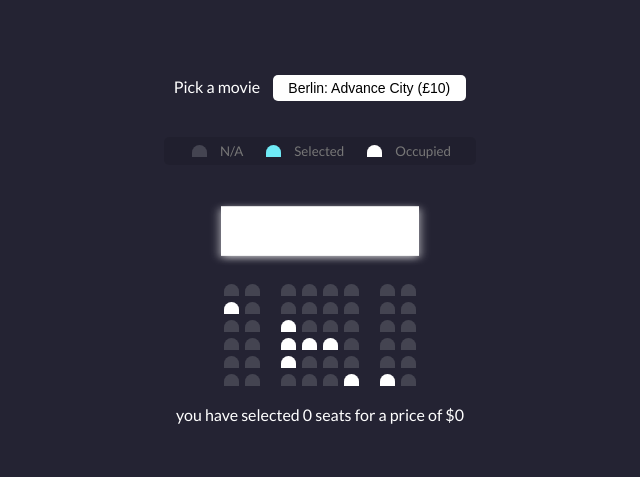
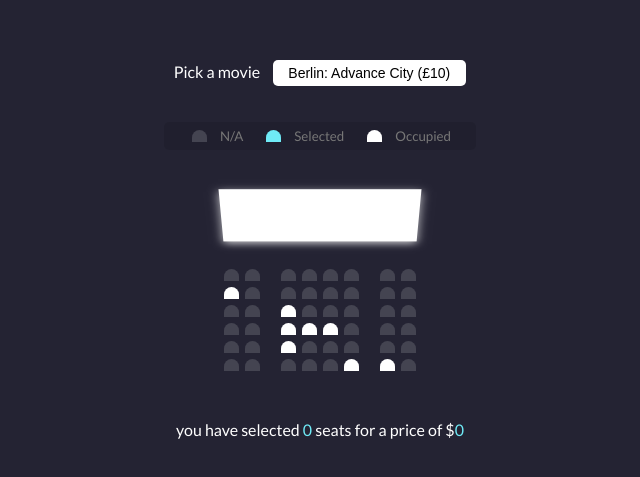
Before and after one commit to aliniko/Movie-Booking, a plain HTML site: page index.html in a window 1280 px wide. Shown: the part 161-638 px from the top of the page, without its empty margins (320-960 px from the left). Drawn offline with Linux system fonts and the light colour scheme.

Commit message:
screen look like 3D

```diff
--- a/style.css
+++ b/style.css
@@ -101,5 +101,18 @@ body {
     margin: 15px 0 ;
     transform: rotateX(-45deg);
     box-shadow: 0 3px 10px rgba(255, 255, 255, 0.75);
+}
 
+/* screen look like 3D */
+.container {
+    perspective: 1000px;
+    margin-bottom: 30px;
 }
+
+p.text {
+    margin: 5px, 0;
+}
+
+p.text span {
+    color: #6feaf6;
+}
```
